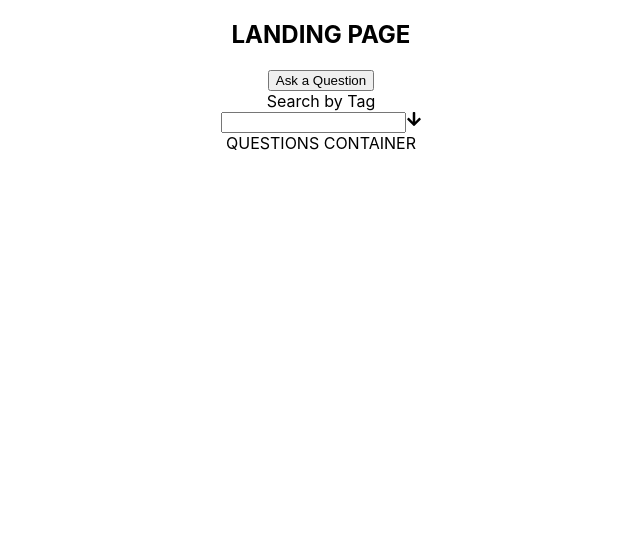
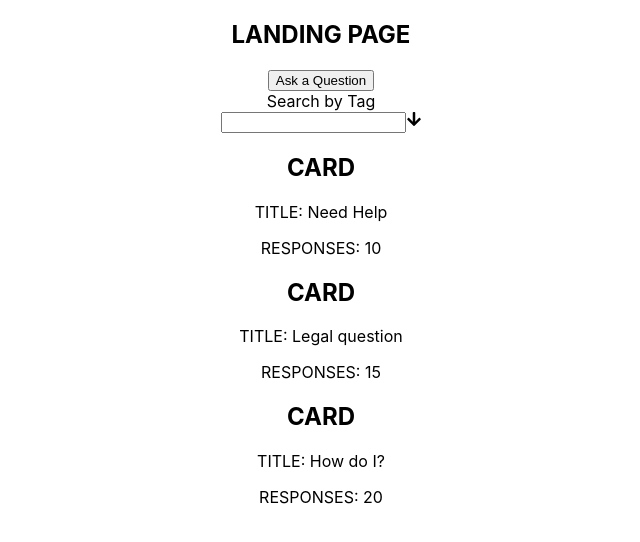
Before and after one commit to mental-health-org/mental-health-fe, a React (Create React App) app: page /#/ in a window 1280 px wide. Shown: the top 542 px of the page, without its empty margins (319-959 px from the left). Built offline with nearby package versions, Linux system fonts and the light colour scheme.

Commit message:
Map through and create question cards

```diff
--- a/src/containers/questionsContainer/QuestionsContainer.tsx
+++ b/src/containers/questionsContainer/QuestionsContainer.tsx
@@ -1,9 +1,49 @@
-const QuestionsContainer = () => {
+import {useEffect, useState} from 'react';
+import { Question } from '../../interfaces';
+import QuestionCard from '../../components/questionCard/QuestionCard';
+
+
+interface QuestionContainerProps {
+  questions: Question[]
+}
+
+const QuestionsContainer: React.FC<QuestionContainerProps> = (props)=> {
+
+  const questionElements = props.questions.map(question=> <QuestionCard question={question}/>)
+
   return (
     <div className="QuestionsContainer">
-      QUESTIONS CONTAINER
+      {questionElements}
     </div>
   )
 }
 
 export default QuestionsContainer;
+
+// { questions: {
+//    id: null,
+//    type: "questions",
+//    attributes: {
+//     question_count: 150,
+//     questions: [
+//      {
+//       id: 1,
+//       title: "Need Help",
+//       responses: 10
+//       tags: [addiction, depression]
+//      },
+//      {
+//        id: 2,
+//          title: "Legal question",
+//          responses: 15
+//       tags: [addiction, sadage]
+//      },
+//      {
+//       id: 3,
+//       title: "How do I?",
+//       responses: 20
+//       tags: [addiction]
+//      }]
+//     }
+//    }
+//   }
```
